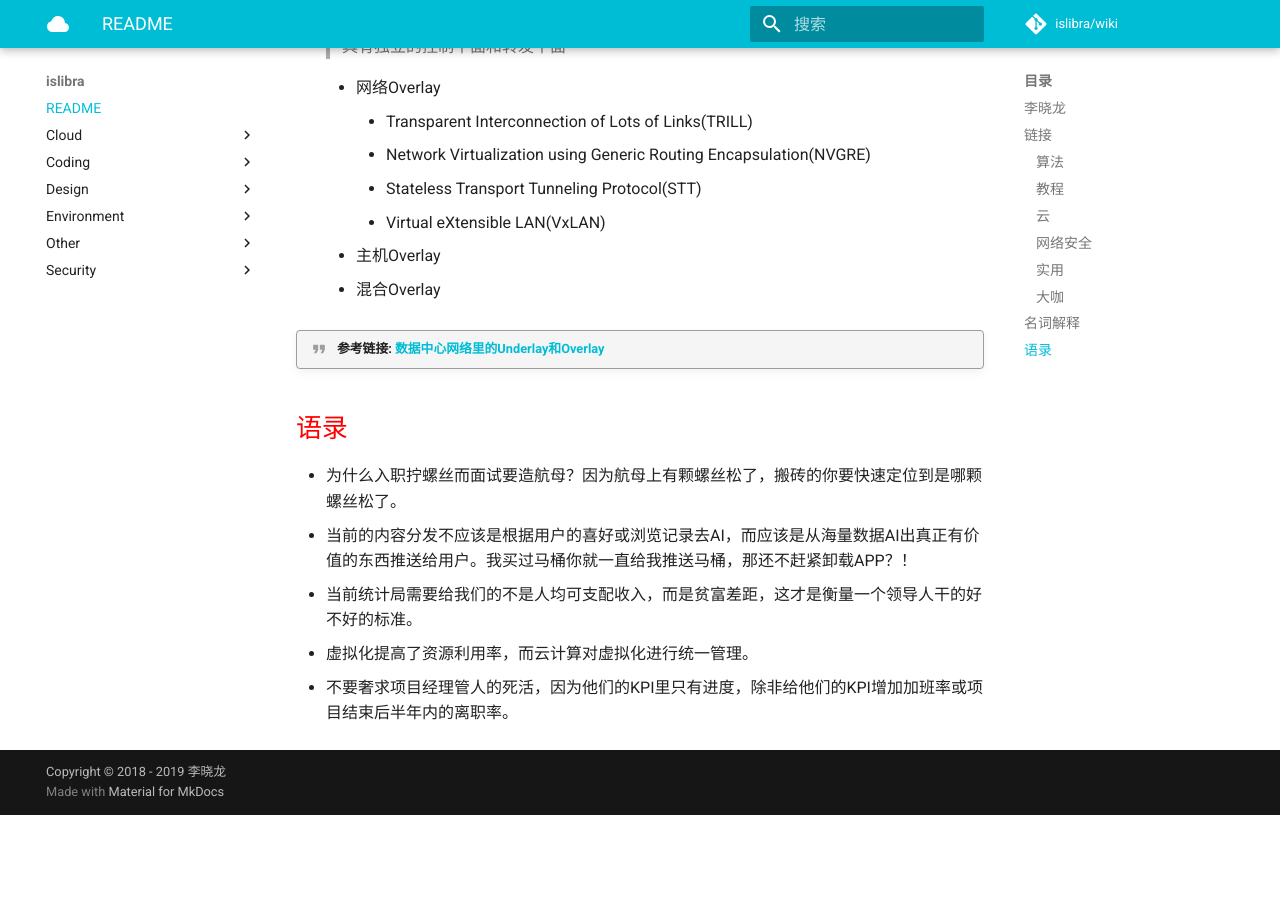
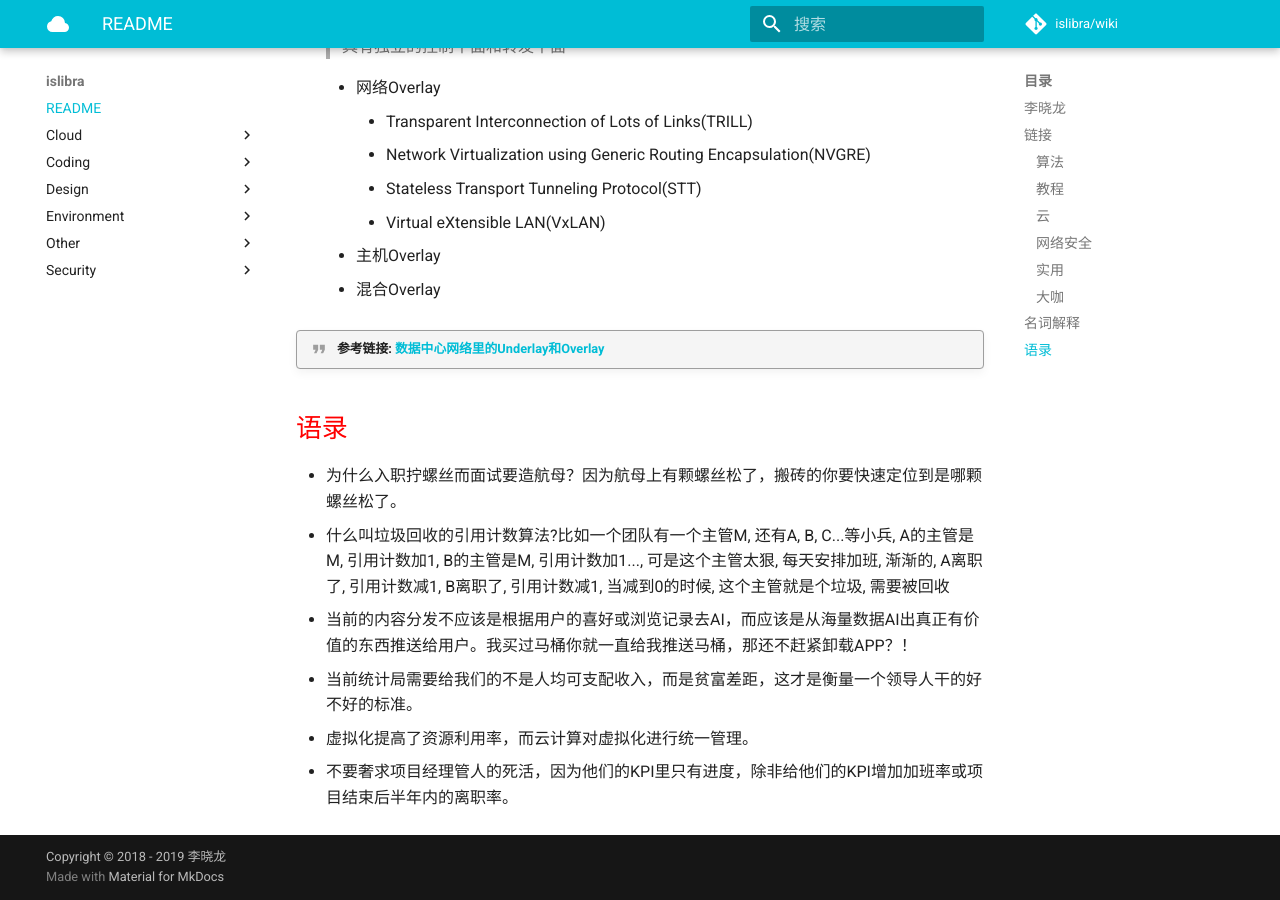
Before and after one commit to islibra/wiki, an MkDocs documentation site: the page built from docs/README.md, in a window 1280 px wide and 900 px high, scrolled down 2451 px. Built offline with MkDocs 1.6.1 and Material for MkDocs 9.7.7, drawn with Linux system fonts in a browser that asks for light colours; comment, search, counter and statistics services are not loaded; before the commit the page ends 3266 px from its top, so only the background shows below that.

Commit message:
Update README.md

```diff
--- a/docs/README.md
+++ b/docs/README.md
@@ -92,6 +92,7 @@
 ## 语录
 
 - 为什么入职拧螺丝而面试要造航母？因为航母上有颗螺丝松了，搬砖的你要快速定位到是哪颗螺丝松了。
+- 什么叫垃圾回收的引用计数算法?比如一个团队有一个主管M, 还有A, B, C...等小兵, A的主管是M, 引用计数加1, B的主管是M, 引用计数加1..., 可是这个主管太狠, 每天安排加班, 渐渐的, A离职了, 引用计数减1, B离职了, 引用计数减1, 当减到0的时候, 这个主管就是个垃圾, 需要被回收
 - 当前的内容分发不应该是根据用户的喜好或浏览记录去AI，而应该是从海量数据AI出真正有价值的东西推送给用户。我买过马桶你就一直给我推送马桶，那还不赶紧卸载APP？！
 - 当前统计局需要给我们的不是人均可支配收入，而是贫富差距，这才是衡量一个领导人干的好不好的标准。
 - 虚拟化提高了资源利用率，而云计算对虚拟化进行统一管理。
```
